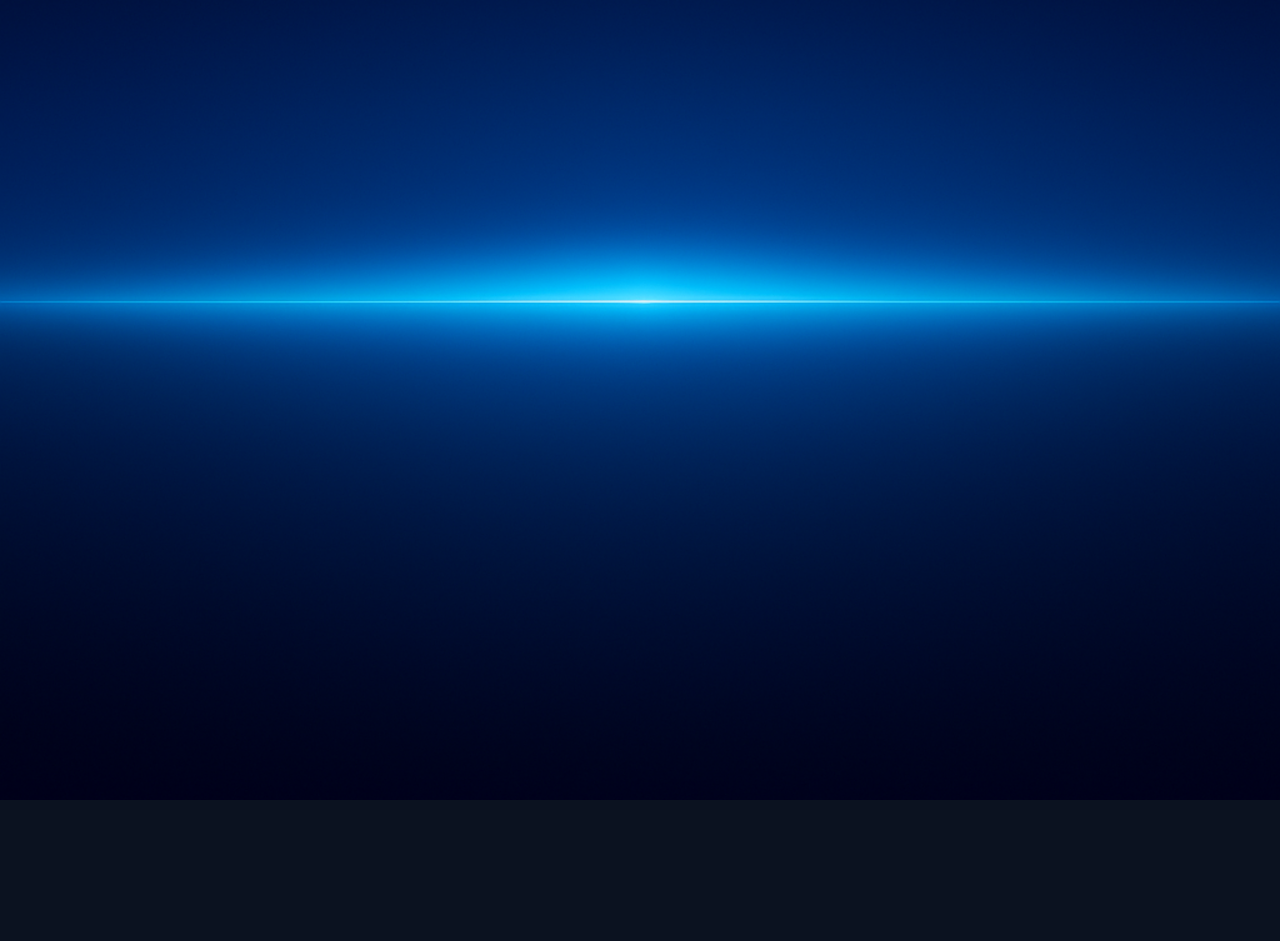
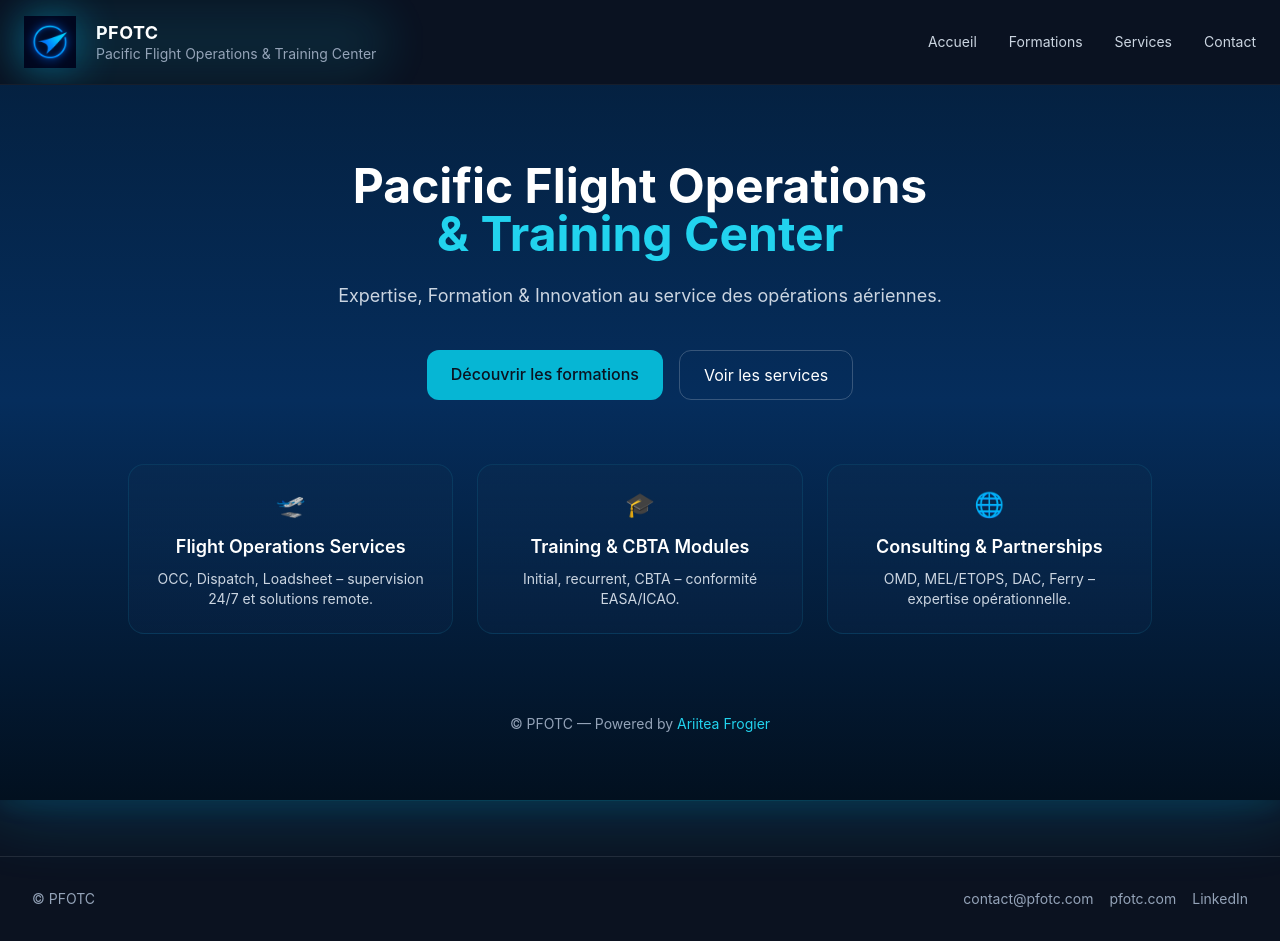
Before and after one commit to Ariitea1/pfotc-site-themes-Bleu-Tech-Horizon, a Next.js app: page / in a window 1280 px wide. Before the commit the page ends 800 px from the top, so only its background shows below. Built offline with nearby package versions, Linux system fonts and the light colour scheme.

Commit message:
Update layout.tsx

```diff
--- a/app/layout.tsx
+++ b/app/layout.tsx
@@ -1,29 +1,59 @@
 import "./globals.css";
+import { ReactNode } from "react";
+import Header from "../components/Header";
+import Footer from "../components/Footer";
 
 export const metadata = {
-  title: "PFOTC – Test Horizon Background",
-  description: "Vérification du fond d’écran horizon bleu PFOTC.",
+  title: "PFOTC – Pacific Flight Operations & Training Center",
+  description:
+    "Expertise, formation et innovation au service des opérations aériennes.",
+  icons: {
+    icon: [
+      { url: "/favicon_transparent.png", type: "image/png" },
+      { url: "/favicon_bleu_nuit.png", type: "image/png" },
+    ],
+    shortcut: ["/favicon_transparent.png"],
+    apple: ["/favicon_bleu_nuit.png"],
+  },
 };
 
-export default function RootLayout({
-  children,
-}: {
-  children: React.ReactNode;
-}) {
+export default function RootLayout({ children }: { children: ReactNode }) {
   return (
     <html lang="fr">
-      <body className="text-white min-h-screen bg-[#0b1220]">
+      <body
+        className="
+          relative
+          overflow-x-hidden
+          text-white
+          min-h-screen
+          bg-[#0b1220]
+          font-inter
+        "
+      >
+        {/* === Fond Horizon (image statique) === */}
         <div
+          className="fixed inset-0 -z-10"
           style={{
             backgroundImage: "url('/background_horizon.png')",
             backgroundSize: "cover",
             backgroundPosition: "center bottom",
             backgroundRepeat: "no-repeat",
             backgroundAttachment: "fixed",
-            height: "100vh",
-            width: "100%",
           }}
         ></div>
+
+        {/* === Contenu global du site === */}
+        <div className="relative z-10 flex flex-col min-h-screen">
+          <Header />
+
+          <main className="flex-grow">{children}</main>
+
+          <Footer />
+        </div>
+
+        {/* === Effets lumineux PFOTC === */}
+        <div className="horizon"></div>
+        <div className="horizon-line"></div>
       </body>
     </html>
   );
```
